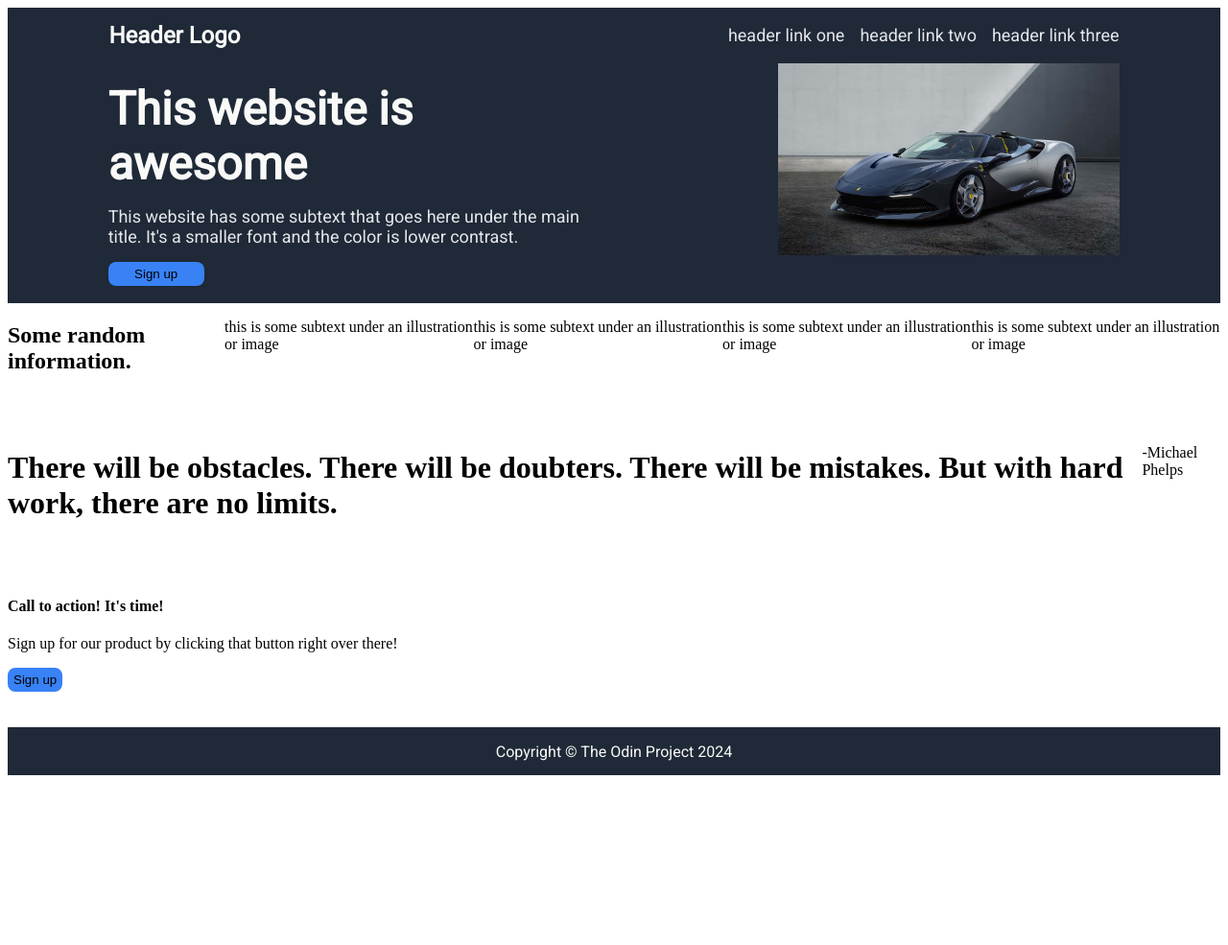
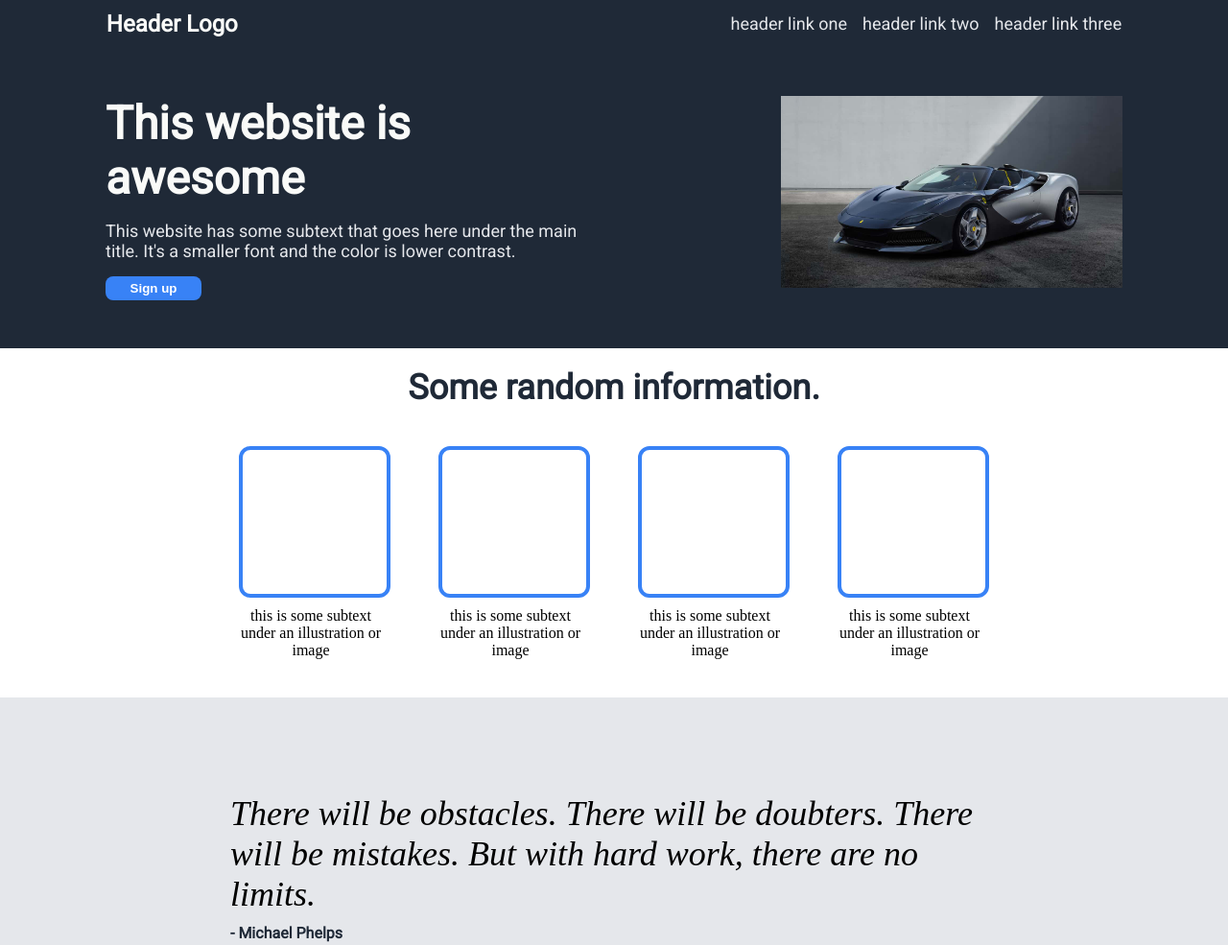
Before and after one commit to ernmin/landing-page, a plain HTML site: page index.html in a window 1280 px wide. Shown: the top 985 px of the page at 96% size. Before the commit the page ends 816 px from the top, so only its background shows below. Drawn offline with Linux system fonts and the light colour scheme.

Commit message:
Complete Random Information and Quote
Unable to align '- Michael Phelps' to the right

```diff
--- a/index.html
+++ b/index.html
@@ -31,28 +31,30 @@
                 <img src="./ferrari.jpg" alt="Project Logo">
             </div>
         </div>
-        <div class="random">
-            <h2>Some random information.</h2>
+        <div class="container-random">
+            <div class="random">Some random information.</div>
+            <div class="box-random">
                 <div class="container-box">
                     <div class="box"></div>
-                <p>this is some subtext under an illustration or image</p>
+                    <div class="random-content">this is some subtext under an illustration or image</div>
                 </div>
                 <div class="container-box">
                     <div class="box"></div>
-                <p>this is some subtext under an illustration or image</p>
+                    <div class="random-content">this is some subtext under an illustration or image</div>
                 </div>
                 <div class="container-box">
                     <div class="box"></div>
-                <p>this is some subtext under an illustration or image</p>
+                    <div class="random-content">this is some subtext under an illustration or image</div>
                 </div>
                 <div class="container-box">
                     <div class="box"></div>
-                <p>this is some subtext under an illustration or image</p>
+                    <div class="random-content">this is some subtext under an illustration or image</div>
+                </div>
             </div>
         </div>
         <div class="container-quote">
-            <h1>There will be obstacles. There will be doubters. There will be mistakes. But with hard work, there are no limits.</h1>
-            <p>-Michael Phelps</p>
+            <div class="quote">There will be obstacles. There will be doubters. There will be mistakes. But with hard work, there are no limits.</div>
+            <div class="person">- Michael Phelps</div>
         </div>
         <div class="container-action">
             <div class="sign-up">
--- a/styles.css
+++ b/styles.css
@@ -3,6 +3,7 @@ body {
     display: flex;
     flex-direction: column;
     justify-content: stretch;
+    margin:0
 }
 
 .header {
@@ -41,6 +42,8 @@ a {
     display: flex;
     justify-content: space-evenly;
     flex-grow: 1;
+    padding-top: 50px;
+    padding-bottom: 50px;
 }
 
 .hero {
@@ -57,11 +60,11 @@ a {
 .picture {
     width: 450px
 }
+
 img {
     width: 356px;
     height: 200px;
-    float:right;
-
+    float: right;
 }
 
 .container-hero {
@@ -77,17 +80,81 @@ button {
     border-radius: 8px;
     background: #3882F6;
     max-width: 100px;
-    height: 25px
+    height: 25px;
+    color: white;
+    font-weight: bold;
+}
+
+.container-random {
+    display: flex;
+    flex-grow: 1;
+    flex-direction: column;
+}
+
+.box-random {
+    display: flex;
+    justify-content: center;
+    gap: 50px;
 }
 
 .random {
+    text-align: center;
+    font-family: Roboto;
+    font-size: 36px;
+    font-weight: bolder;
+    color: #1F2937;
+    padding-top: 20px;
+    padding-bottom: 20px;
+}
+
+.container-box {
     display: flex;
-    flex-grow: 1;
+    flex-direction: column;
+    gap: 10px;
+    padding-top: 20px;
+    padding-bottom: 40px;
+}
+
+.box {
+  width: 150px;
+  height: 150px;
+  border: 4px solid #3882F6;
+  border-radius: 12px;
+}
+
+.random-content {
+    display: flex;
+    flex-wrap: wrap;
+    max-width: 150px;
+    text-align: center;
 }
 
 .container-quote {
     display: flex;
     flex-grow: 1;
+    background-color: #E5E7EB;
+    flex-direction: column;
+    padding-top: 100px;
+    padding-bottom: 100px;
+    gap: 10px
+}
+
+.quote {
+    font-size: 36px;
+    font-style: italic;
+    max-width: 800px;
+    text-align: left;
+    align-self: center;
+}
+
+.person {
+    display: flex;
+    width: 800px;
+    align-self: center;
+    font-weight: bold;
+    color: #1F2937;
+    font-family: Roboto;
+/*figure out how to align text right*/
 }
 
 .container-action {
```
Lines whose indentation alone changed are shown as unchanged.
